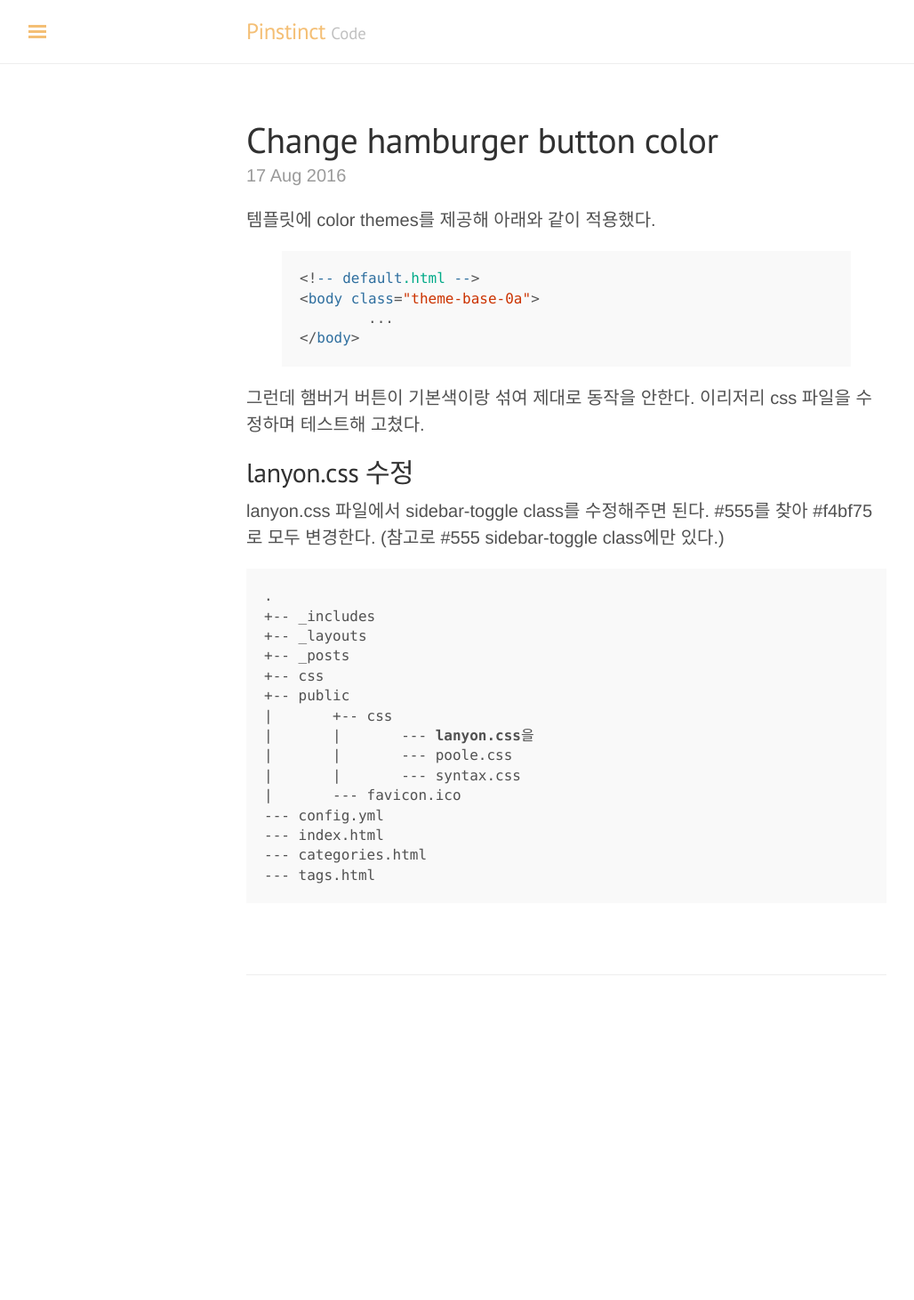
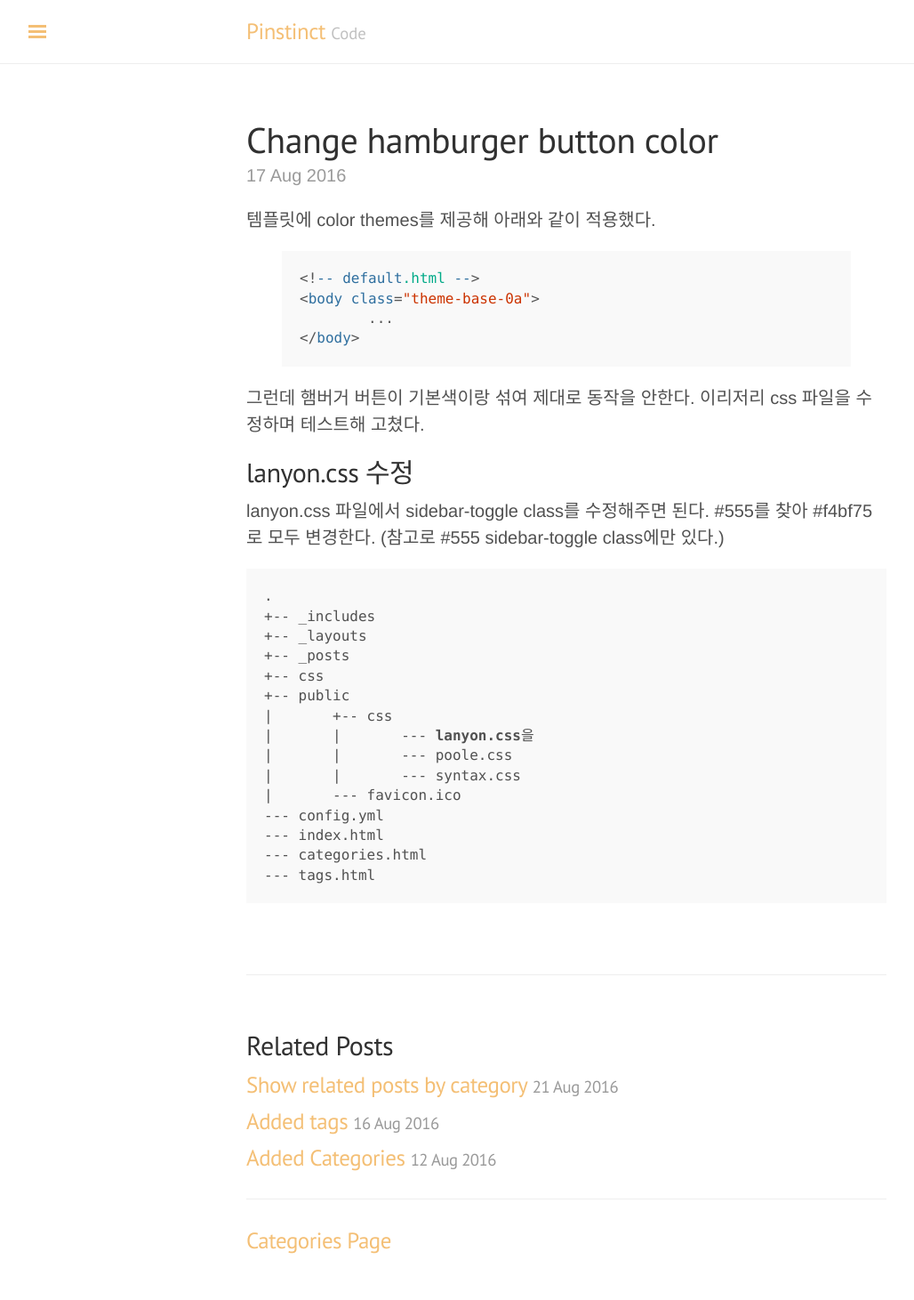
Before and after one commit to pinstinct/pinstinct.github.com, a Jekyll site: the page built from _posts/2016-08-17-jekyll-blog-3.md, in a window 1280 px wide. Shown: the whole page at 89% size, without its empty margins (3-1031 px from the left). Built offline with Jekyll 4.4.1, drawn with Linux system fonts in a browser that asks for light colours; before the commit the page ends 1176 px from its top, so only the background shows below that.

Commit message:
changed post range

```diff
--- a/_layouts/post.html
+++ b/_layouts/post.html
@@ -11,7 +11,7 @@
 <!-- @lim, order by category -->
 <div class="related">
 {% assign hasSimilar = '' %}
-{% for post in site.related_posts %}
+{% for post in site.posts %}
   {% assign postHasSimilar = false %}
   {% for category in post.categories %}
     {% for thisCategory in page.categories %}
```
